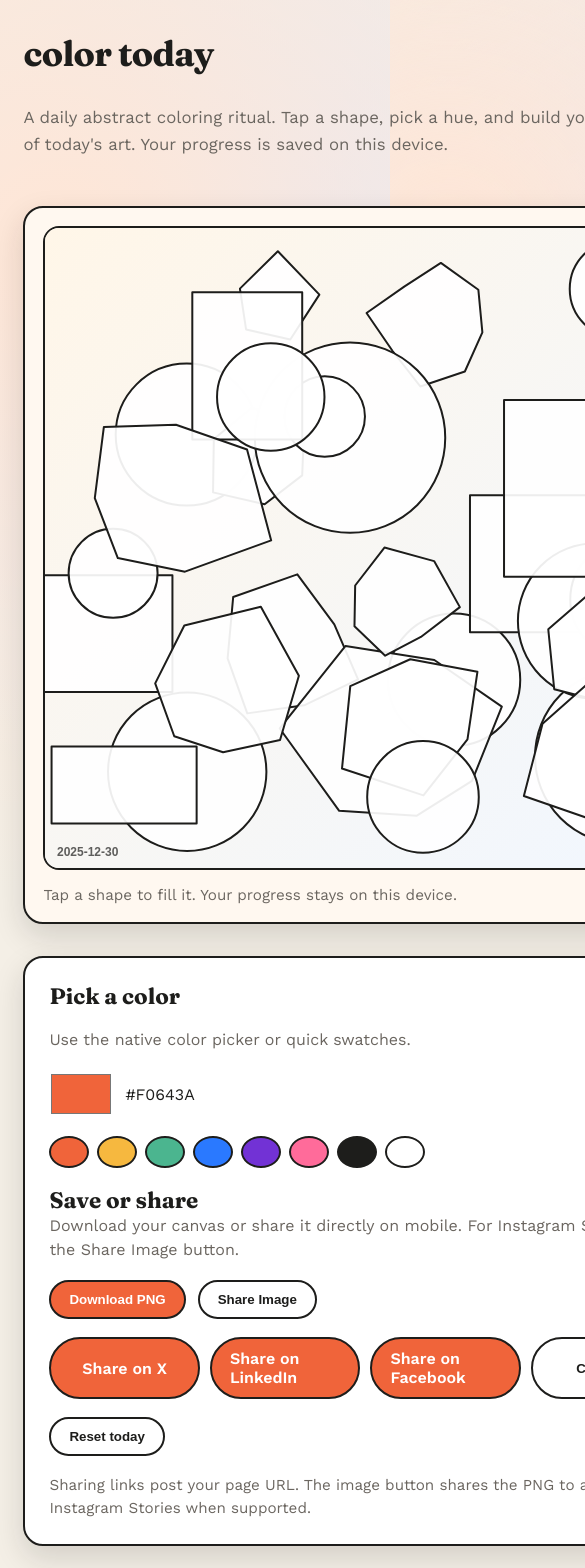
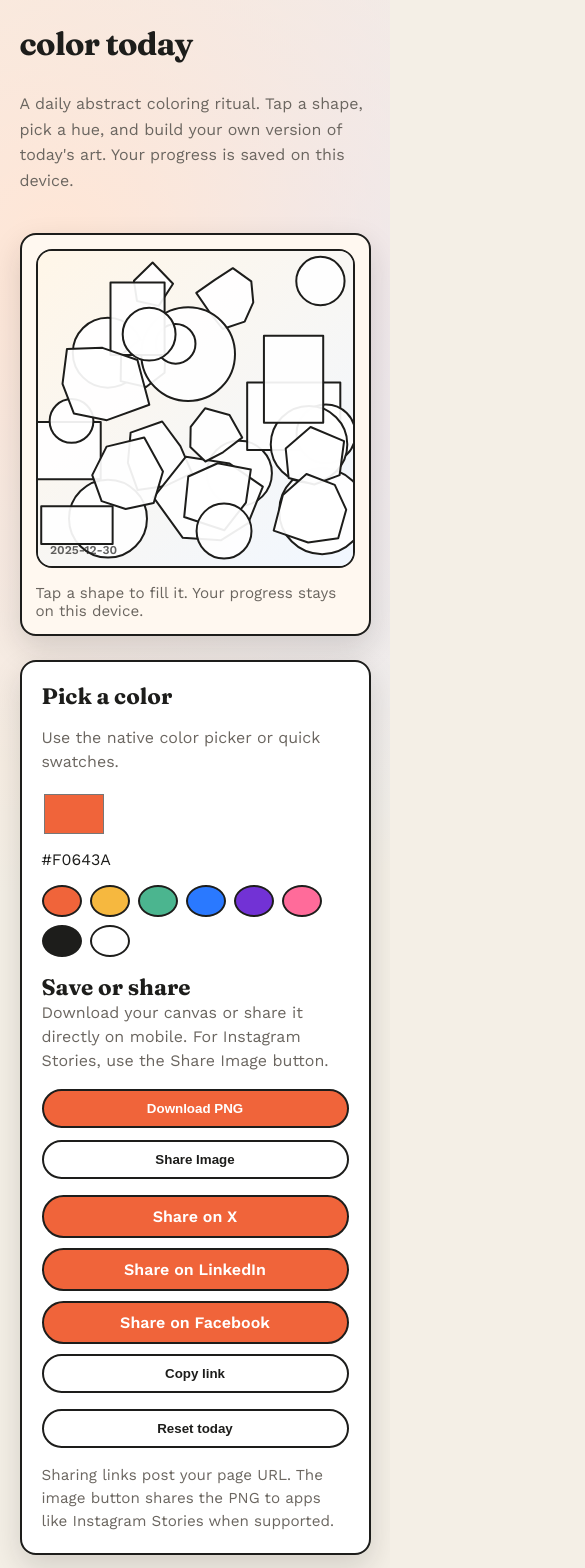
Before and after one commit to jestapinski/color-today, a Next.js app: page / in a window 390 px wide. Shown: the top 1568 px of the page, 585 px wide, since content can reach past the window. Built offline with nearby package versions, Linux system fonts and the light colour scheme.

Commit message:
add google

```diff
--- a/app/globals.css
+++ b/app/globals.css
@@ -24,6 +24,7 @@ body {
     radial-gradient(circle at 85% 20%, #dfe9ff 0, rgba(223, 233, 255, 0) 40%),
     var(--bg);
   font-family: "Work Sans", "Segoe UI", sans-serif;
+  overflow-x: hidden;
 }
 
 a {
@@ -35,6 +36,9 @@ main {
   grid-template-columns: minmax(0, 1.4fr) minmax(0, 0.8fr);
   gap: 32px;
   padding: 48px 8vw 64px;
+  width: 100%;
+  max-width: 1200px;
+  margin: 0 auto;
 }
 
 header {
@@ -59,6 +63,7 @@ h1 {
 }
 
 .canvas-panel {
+  min-width: 0;
   background: var(--panel);
   border: 2px solid var(--outline);
   box-shadow: 0 12px 30px var(--shadow);
@@ -87,6 +92,7 @@ canvas {
 }
 
 .controls {
+  min-width: 0;
   display: flex;
   flex-direction: column;
   gap: 18px;
@@ -195,4 +201,57 @@ footer {
     grid-template-columns: 1fr;
     padding: 32px 6vw 48px;
   }
+
+  .canvas-panel,
+  .controls {
+    border-radius: 16px;
+  }
+
+  .controls {
+    padding: 20px;
+  }
 }
+
+@media (max-width: 640px) {
+  main {
+    padding: 24px 5vw 40px;
+    gap: 24px;
+  }
+
+  .subtitle {
+    font-size: 1rem;
+  }
+
+  .canvas-panel {
+    padding: 14px;
+  }
+
+  .controls {
+    gap: 16px;
+  }
+
+  .actions {
+    flex-direction: column;
+    align-items: stretch;
+  }
+
+  button,
+  .action-link {
+    width: 100%;
+  }
+
+  .share-grid {
+    grid-template-columns: 1fr;
+  }
+}
+
+@media (max-width: 420px) {
+  h1 {
+    font-size: 2rem;
+  }
+
+  .color-row {
+    flex-direction: column;
+    align-items: flex-start;
+  }
+}
--- a/app/layout.tsx
+++ b/app/layout.tsx
@@ -1,4 +1,5 @@
 import type { Metadata } from "next";
+import Script from "next/script";
 import "./globals.css";
 
 export const metadata: Metadata = {
@@ -28,7 +29,26 @@ export default function RootLayout({
 }) {
   return (
     <html lang="en">
-      <body>{children}</body>
+      <body>
+        <Script
+          async
+          src="https://www.googletagmanager.com/gtag/js?id=G-J4QMC7WT6T"
+          strategy="afterInteractive"
+        />
+        <Script
+          async
+          src="https://pagead2.googlesyndication.com/pagead/js/adsbygoogle.js?client=ca-pub-5085814365069072"
+          strategy="afterInteractive"
+          crossOrigin="anonymous"
+        />
+        <Script id="gtag-init" strategy="afterInteractive">
+          {`window.dataLayer = window.dataLayer || [];
+function gtag(){dataLayer.push(arguments);}
+gtag('js', new Date());
+gtag('config', 'G-J4QMC7WT6T');`}
+        </Script>
+        {children}
+      </body>
     </html>
   );
 }
--- a/components/ColorToday.tsx
+++ b/components/ColorToday.tsx
@@ -23,6 +23,7 @@ type Shape = {
 const DAILY_SHAPES = 28;
 const STORAGE_PREFIX = "color-today::v1";
 const DEFAULT_COLOR = "#f0643a";
+const SHARE_URL = "https://color-today.com";
 const PALETTE = [
   "#f0643a",
   "#f6b83f",
@@ -191,13 +192,13 @@ export default function ColorToday() {
   const [fills, setFills] = useState<Record<string, string>>({});
   const [currentColor, setCurrentColor] = useState(DEFAULT_COLOR);
   const [canvasSize, setCanvasSize] = useState(640);
-  const [shareUrl, setShareUrl] = useState("");
+  const [shareUrl, setShareUrl] = useState(SHARE_URL);
   const paintingRef = useRef(false);
   const lastHitRef = useRef<string | null>(null);
 
   useEffect(() => {
     setDateKey(getLocalDateKey());
-    setShareUrl(window.location.href);
+    setShareUrl(window.location.href || SHARE_URL);
     const interval = setInterval(() => {
       setDateKey((prev) => {
         const next = getLocalDateKey();
@@ -262,8 +263,8 @@ export default function ColorToday() {
     const dpr = window.devicePixelRatio || 1;
     canvas.width = canvasSize * dpr;
     canvas.height = canvasSize * dpr;
-    canvas.style.width = `${canvasSize}px`;
-    canvas.style.height = `${canvasSize}px`;
+    canvas.style.width = "100%";
+    canvas.style.height = "100%";
 
     ctx.setTransform(dpr, 0, 0, dpr, 0, 0);
     ctx.clearRect(0, 0, canvasSize, canvasSize);
@@ -365,7 +366,8 @@ export default function ColorToday() {
     if (navigator.canShare?.({ files: [file] })) {
       await navigator.share({
         title: "color today",
-        text: "Here is my color today canvas",
+        text: `Here is my color today canvas. Color yours at ${SHARE_URL}`,
+        url: SHARE_URL,
         files: [file]
       });
       return;
@@ -386,7 +388,7 @@ export default function ColorToday() {
   };
 
   const shareText = encodeURIComponent(
-    "I colored today\'s abstract canvas on color today"
+    `I colored today\'s abstract canvas on color today. Join in at ${SHARE_URL}`
   );
   const shareLink = encodeURIComponent(shareUrl);
 
```
